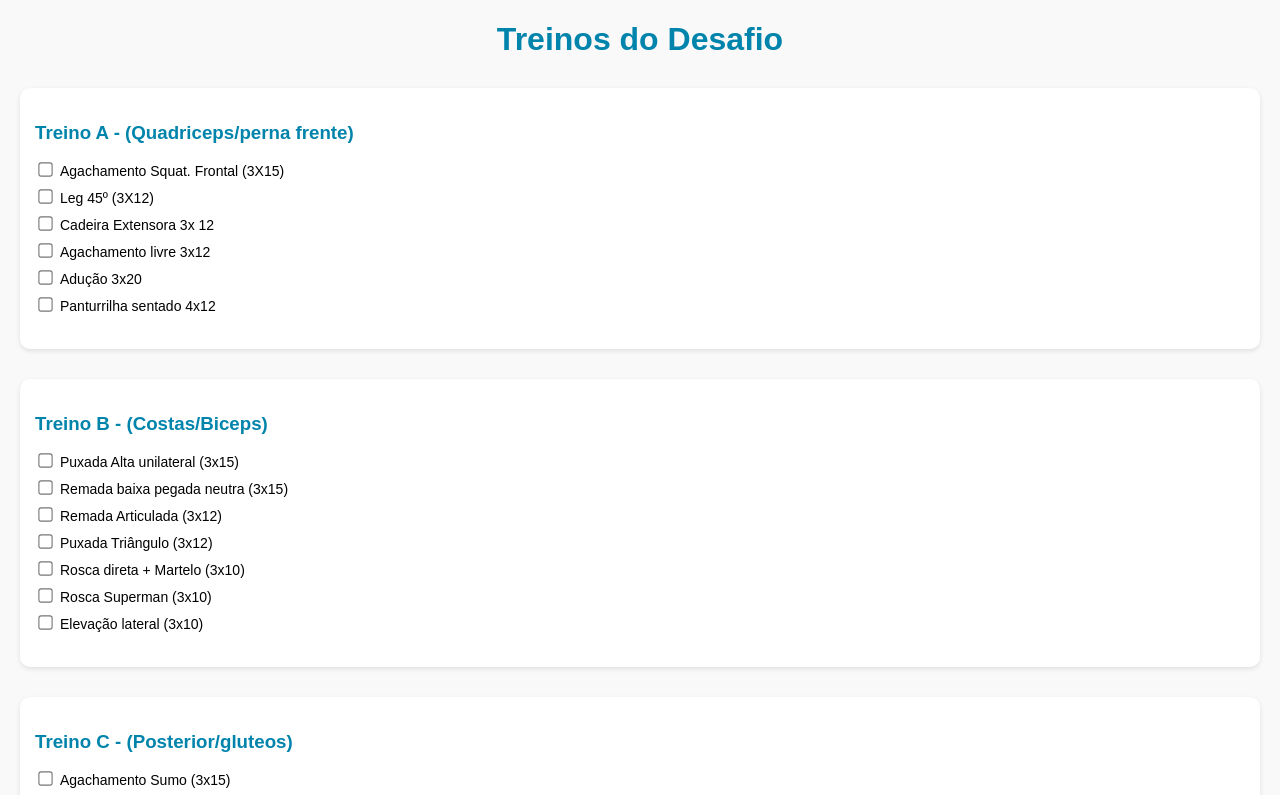
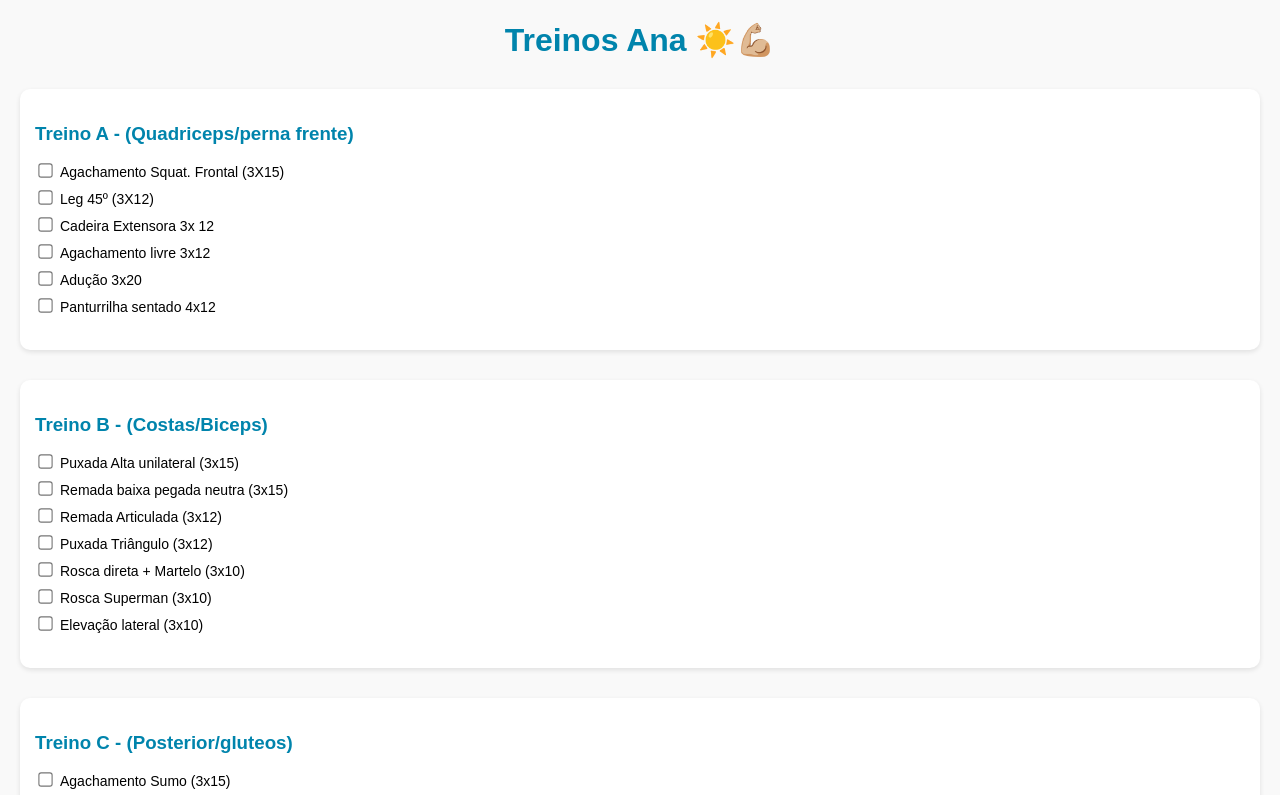
Before and after one commit to anaflaviasc23/itech, a plain HTML site: page treinos.html in a window 1280 px wide. Shown: the top 795 px of the page. Drawn offline with Linux system fonts and the light colour scheme.

Commit message:
Update treinos.html

```diff
--- a/treinos.html
+++ b/treinos.html
@@ -67,7 +67,7 @@
 
 <body>
 
-    <h1>Treinos do Desafio</h1>
+    <h1>Treinos Ana ☀️💪🏼 </h1>
 
     <div id="treinosContainer"></div>
 
```
